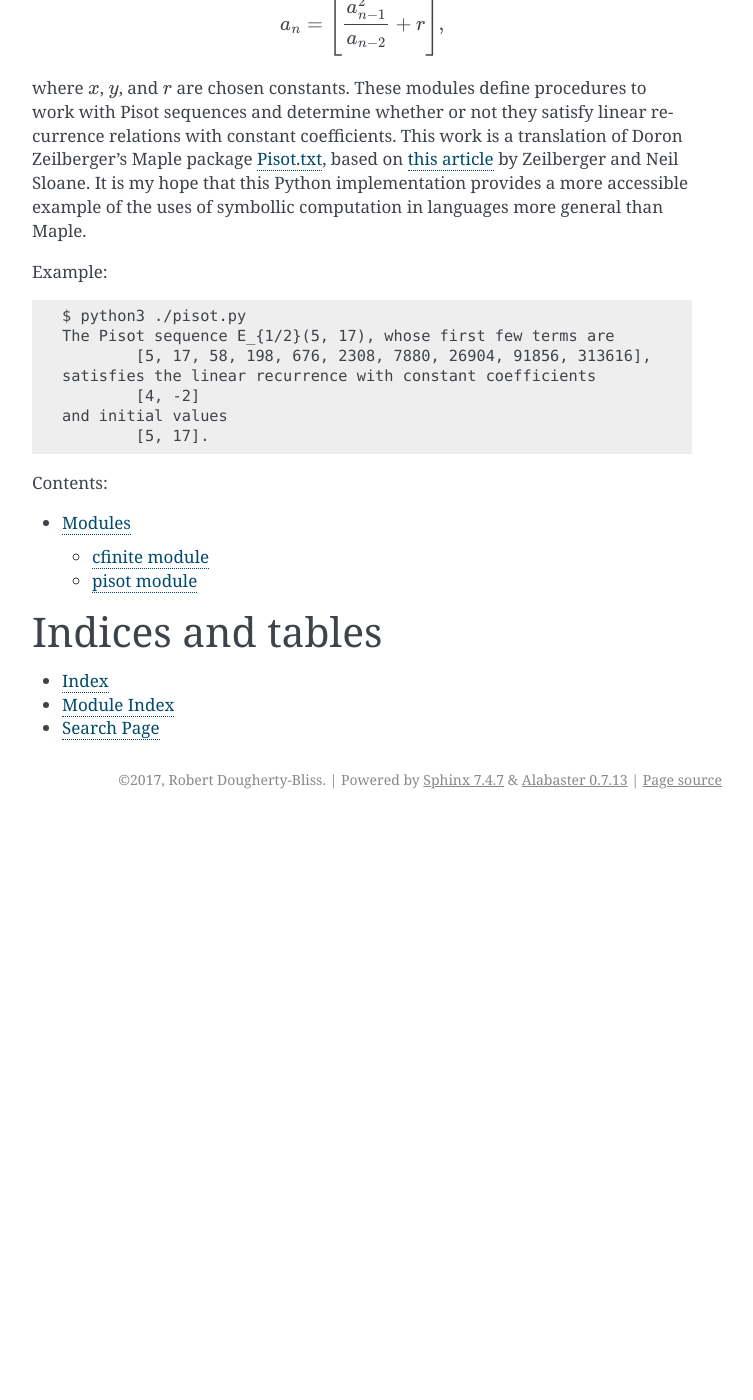
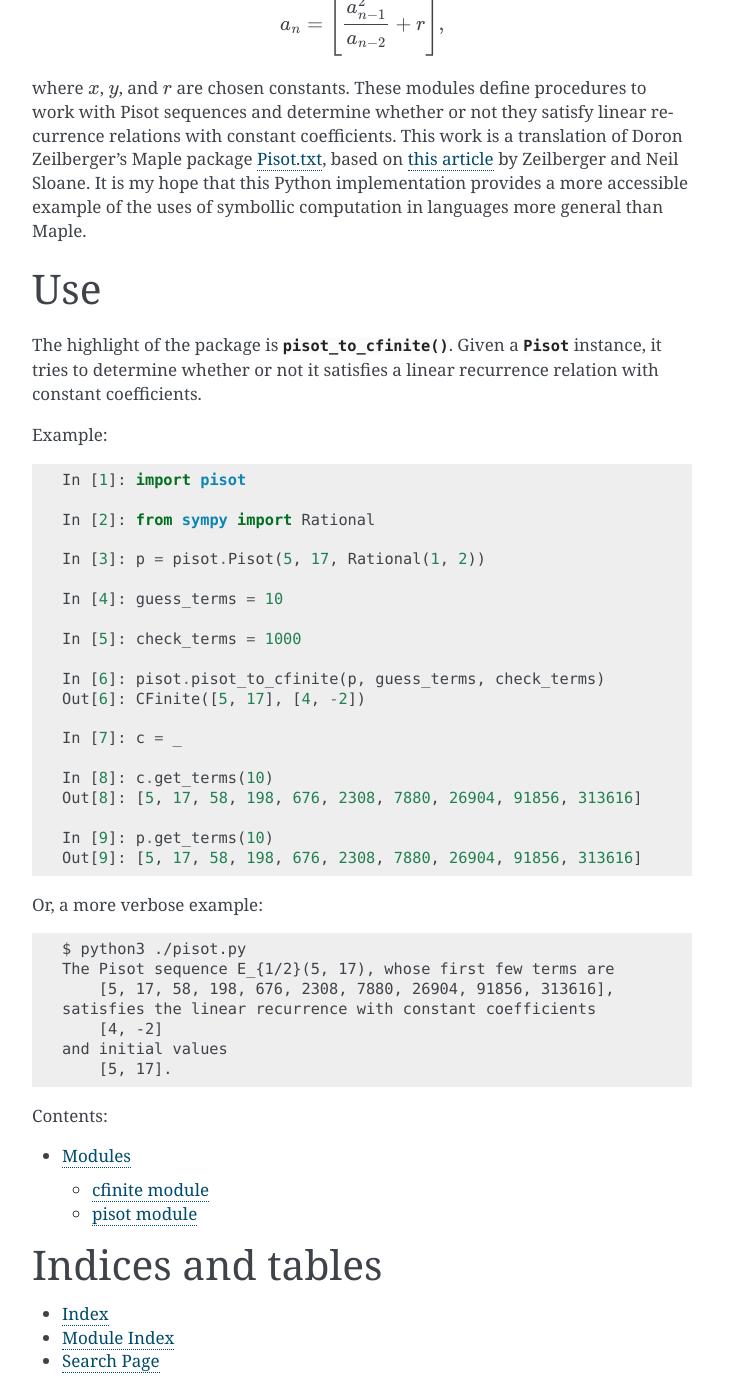
Before and after one commit to rwbogl/pisot, a Sphinx documentation site: the page built from docs/source/index.rst, in a window 1280 px wide and 1400 px high, scrolled down 455 px. Shown: the whole window, without its empty margins (388-1141 px from the left). Built offline with Sphinx 7.4.7, drawn with Linux system fonts in a browser that asks for light colours; before the commit the page ends 1274 px from its top, so only the background shows below that.

Commit message:
Add more detailed example to index.rst

```diff
--- a/docs/source/index.rst
+++ b/docs/source/index.rst
@@ -28,15 +28,45 @@ article <https://arxiv.org/abs/1609.05570>`_ by Zeilberger and Neil Sloane. It
 is my hope that this Python implementation provides a more accessible example
 of the uses of symbollic computation in languages more general than Maple.
 
+Use
+===
+
+The highlight of the package is :func:`~pisot.pisot_to_cfinite`. Given a
+:class:`~pisot.Pisot` instance, it tries to determine whether or not it
+satisfies a linear recurrence relation with constant coefficients.
+
 Example::
 
-	$ python3 ./pisot.py
-	The Pisot sequence E_{1/2}(5, 17), whose first few terms are
-		[5, 17, 58, 198, 676, 2308, 7880, 26904, 91856, 313616],
-	satisfies the linear recurrence with constant coefficients
-		[4, -2]
-	and initial values
-		[5, 17].
+    In [1]: import pisot
+
+    In [2]: from sympy import Rational
+
+    In [3]: p = pisot.Pisot(5, 17, Rational(1, 2))
+
+    In [4]: guess_terms = 10
+
+    In [5]: check_terms = 1000
+
+    In [6]: pisot.pisot_to_cfinite(p, guess_terms, check_terms)
+    Out[6]: CFinite([5, 17], [4, -2])
+
+    In [7]: c = _
+
+    In [8]: c.get_terms(10)
+    Out[8]: [5, 17, 58, 198, 676, 2308, 7880, 26904, 91856, 313616]
+
+    In [9]: p.get_terms(10)
+    Out[9]: [5, 17, 58, 198, 676, 2308, 7880, 26904, 91856, 313616]
+
+Or, a more verbose example::
+
+    $ python3 ./pisot.py
+    The Pisot sequence E_{1/2}(5, 17), whose first few terms are
+        [5, 17, 58, 198, 676, 2308, 7880, 26904, 91856, 313616],
+    satisfies the linear recurrence with constant coefficients
+        [4, -2]
+    and initial values
+        [5, 17].
 
 .. toctree::
     :maxdepth: 2
```
